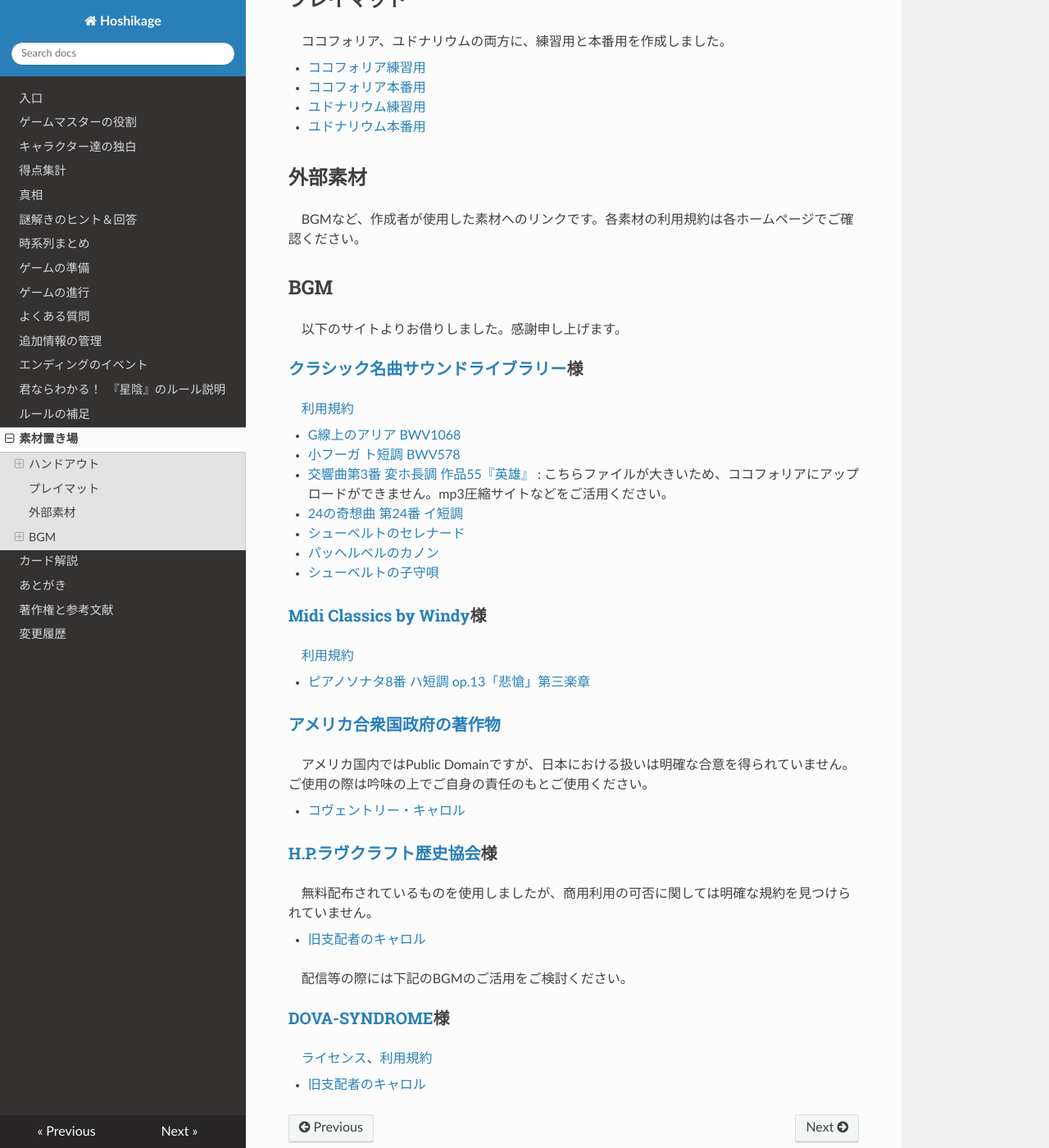
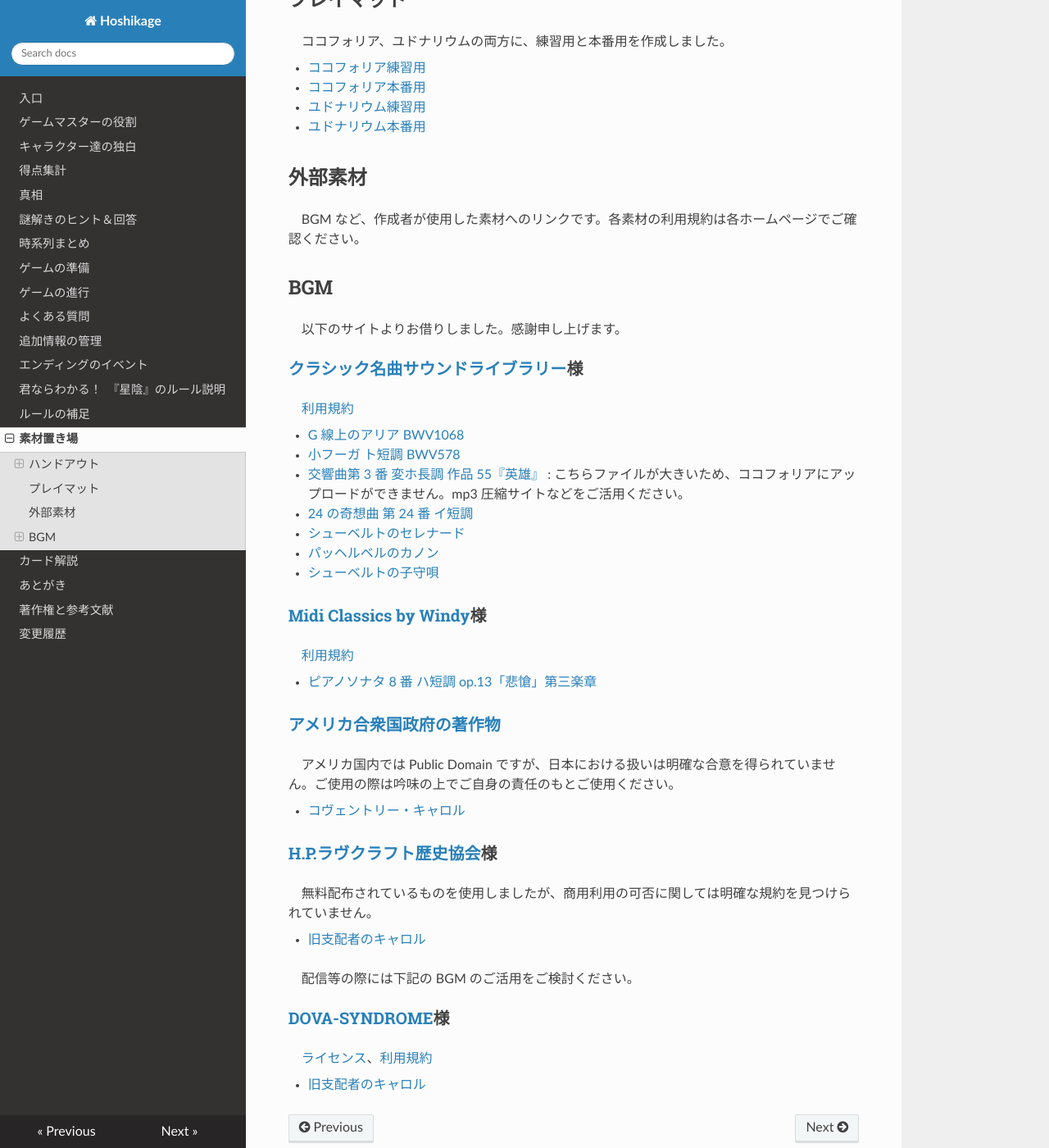
Before and after one commit to KTakahiro1729/Hoshikage, an MkDocs documentation site: the page built from docs/Resources.md, in a window 1280 px wide and 1400 px high, scrolled down 1352 px. Shown: the whole window at 82% size. Built offline with MkDocs 1.6.1, drawn with Linux system fonts in a browser that asks for light colours; nearby versions of some CDN libraries; some of the changed text lies outside the part shown.

Commit message:
fix whitespace

```diff
--- a/docs/Resources.md
+++ b/docs/Resources.md
@@ -1,17 +1,21 @@
 # 素材置き場
-素材置き場です。私が作成した素材はいずれもCC BY 4.0となっています。
+
+素材置き場です。私が作成した素材はいずれも CC BY 4.0 となっています。
 
 ## ハンドアウト
+
 [共通ハンドアウト](resources/HandOuts/CommonHandOut.pdf)はネタバレを含みません。プレイヤー集めの際、ご自由にご利用ください。
 
 **txt**はコピペ用テキストファイルです。
 
 ### 全員へ配布
+
 - [共通ハンドアウト](resources/HandOuts/CommonHandOut.pdf) [txt](resources/HandOuts/CommonHandOut.txt)
 - [印刷用白地図](resources/HandOuts/MapForPrint.pdf)
 - [オープニング台本](resources/HandOuts/Opening.pdf) [txt](resources/HandOuts/Opening.txt)
 
-###  キャラクター用ハンドアウト
+### キャラクター用ハンドアウト
+
 - [シンフォニー](resources/HandOuts/1_PCHandOut/PC1_Symphony.pdf) [txt](resources/HandOuts/1_PCHandOut/PC1_Symphony.txt)
 - [セレナーデ](resources/HandOuts/1_PCHandOut/PC2_Serenade.pdf) [txt](resources/HandOuts/1_PCHandOut/PC2_Serenade.txt)
 - [ララバイ](resources/HandOuts/1_PCHandOut/PC3_Lullaby.pdf) [txt](resources/HandOuts/1_PCHandOut/PC3_Lullaby.txt)
@@ -19,6 +23,7 @@
 - [カプリッチオ](resources/HandOuts/1_PCHandOut/PC5_Capriccio.pdf) [txt](resources/HandOuts/1_PCHandOut/PC5_Capriccio.txt)、[ロンドの研究ノート](resources/HandOuts/1_PCHandOut/Rondo_research_note.pdf) [txt](resources/HandOuts/1_PCHandOut/Rondo_research_note.txt)（一緒に渡してください）
 
 ### 追加ハンドアウト（アリアのスマートフォン）
+
 全プレイヤーに共通メモを、シンフォニー以外には個別メモも渡してください。
 
 - [共通メモ](resources/HandOuts/2_Aria_Memo/Aria_Memo_Common.pdf) [txt](resources/HandOuts/2_Aria_Memo/Aria_Memo_Common.txt)
@@ -28,12 +33,14 @@
 - [カプリッチオ](resources/HandOuts/2_Aria_Memo/Aria_Memo_PC5_Capriccio.pdf) [txt](resources/HandOuts/2_Aria_Memo/Aria_Memo_PC5_Capriccio.txt)
 
 ### 追加ハンドアウト（黄色の印）
+
 - [シンフォニー](resources/HandOuts/3_Yellow_Sign/Yellow_Sign_PC1_Symphony.pdf) [txt](resources/HandOuts/3_Yellow_Sign/Yellow_Sign_PC1_Symphony.txt)
 - [セレナーデ](resources/HandOuts/3_Yellow_Sign/Yellow_Sign_PC2_Serenade.pdf) [txt](resources/HandOuts/3_Yellow_Sign/Yellow_Sign_PC2_Serenade.txt)
 - [ララバイ](resources/HandOuts/3_Yellow_Sign/Yellow_Sign_PC3_Lullaby.pdf) [txt](resources/HandOuts/3_Yellow_Sign/Yellow_Sign_PC3_Lullaby.txt)
 - [カプリッチオ](resources/HandOuts/3_Yellow_Sign/Yellow_Sign_PC5_Capriccio.pdf) [txt](resources/HandOuts/3_Yellow_Sign/Yellow_Sign_PC5_Capriccio.txt)
 
 ### 追加ハンドアウト（その他）
+
 - [シンフォニー（若い図書館員）](resources/HandOuts/4_Other_Additional/Additional_Info_PC1_Symphony.pdf) [txt](resources/HandOuts/4_Other_Additional/Additional_Info_PC1_Symphony.txt)
 - [セレナーデ（トーラス）](resources/HandOuts/4_Other_Additional/Additional_Info_PC2_Serenade.pdf) [txt](resources/HandOuts/4_Other_Additional/Additional_Info_PC2_Serenade.txt)
 - [フーガのスマートフォン](resources/HandOuts/4_Other_Additional/Fuga_Smartphone.pdf) [txt](resources/HandOuts/4_Other_Additional/Fuga_Smartphone.txt)
@@ -42,6 +49,7 @@
 - [ハスター招来・解放の歌](resources/Audio/Coventry_Carol_iaia.mp3): [NEUTRINO](https://n3utrino.work/)の謡子さんに歌っていただきました。
 
 ## プレイマット
+
 ココフォリア、ユドナリウムの両方に、練習用と本番用を作成しました。
 
 - [ココフォリア練習用](https://drive.google.com/file/d/1S7s6l9p6TWkl_tP0ugp6ZICPuw4VmAi1/view?usp=sharing)
@@ -50,39 +58,47 @@
 - [ユドナリウム本番用](https://drive.google.com/file/d/1zI27TB5o9nv9CEYG5iRBaXjfuBP41187/view?usp=sharing)
 
 ## 外部素材
-BGMなど、作成者が使用した素材へのリンクです。各素材の利用規約は各ホームページでご確認ください。
+
+BGM など、作成者が使用した素材へのリンクです。各素材の利用規約は各ホームページでご確認ください。
+
 ## BGM
+
 以下のサイトよりお借りしました。感謝申し上げます。
 
 ### [クラシック名曲サウンドライブラリー](http://classical-sound.seesaa.net/)様
+
 [利用規約](http://andotowa.quu.cc/about.html)
 
-- [G線上のアリア BWV1068](http://classical-sound.seesaa.net/article/470966445.html)
+- [G 線上のアリア BWV1068](http://classical-sound.seesaa.net/article/470966445.html)
 - [小フーガ ト短調 BWV578](http://classical-sound.seesaa.net/article/218983440.html)
-- [交響曲第3番 変ホ長調 作品55『英雄』](http://classical-sound.seesaa.net/article/465448569.html) : こちらファイルが大きいため、ココフォリアにアップロードができません。mp3圧縮サイトなどをご活用ください。
-- [24の奇想曲 第24番 イ短調](http://classical-sound.seesaa.net/article/217720806.html)
+- [交響曲第 3 番 変ホ長調 作品 55『英雄』](http://classical-sound.seesaa.net/article/465448569.html) : こちらファイルが大きいため、ココフォリアにアップロードができません。mp3 圧縮サイトなどをご活用ください。
+- [24 の奇想曲 第 24 番 イ短調](http://classical-sound.seesaa.net/article/217720806.html)
 - [シューベルトのセレナード](http://classical-sound.seesaa.net/article/210779741.html)
 - [パッヘルベルのカノン](http://classical-sound.seesaa.net/article/472845789.html)
 - [シューベルトの子守唄](http://classical-sound.seesaa.net/article/210855449.html)
 
 ### [Midi Classics by Windy](https://windy-vis.com/art/classic-midi/ent5.htm)様
+
 [利用規約](https://windy-vis.com/art/download/index.html)
 
-- [ピアノソナタ8番 ハ短調 op.13「悲愴」第三楽章](https://windy-vis.com/art/viewer/Beethoven_Pathetique3.htm)
+- [ピアノソナタ 8 番 ハ短調 op.13「悲愴」第三楽章](https://windy-vis.com/art/viewer/Beethoven_Pathetique3.htm)
 
 ### [アメリカ合衆国政府の著作物](https://ja.wikipedia.org/wiki/%E3%82%A2%E3%83%A1%E3%83%AA%E3%82%AB%E5%90%88%E8%A1%86%E5%9B%BD%E6%94%BF%E5%BA%9C%E3%81%AE%E8%91%97%E4%BD%9C%E7%89%A9)
-アメリカ国内ではPublic Domainですが、日本における扱いは明確な合意を得られていません。ご使用の際は吟味の上でご自身の責任のもとご使用ください。
+
+アメリカ国内では Public Domain ですが、日本における扱いは明確な合意を得られていません。ご使用の際は吟味の上でご自身の責任のもとご使用ください。
 
 - [コヴェントリー・キャロル](https://ja.wikipedia.org/wiki/%E3%83%95%E3%82%A1%E3%82%A4%E3%83%AB:U.S._Army_Band_-_Coventry_Carol.ogg)
 
 ### [H.P.ラヴクラフト歴史協会](https://www.hplhs.org/)様
+
 無料配布されているものを使用しましたが、商用利用の可否に関しては明確な規約を見つけられていません。
 
 - [旧支配者のキャロル](https://store.hplhs.org/products/a-very-scary-solstice)
 
-配信等の際には下記のBGMのご活用をご検討ください。
+配信等の際には下記の BGM のご活用をご検討ください。
 
 ### [DOVA-SYNDROME](https://dova-s.jp/)様
+
 [ライセンス](https://dova-s.jp/_contents/license/)、[利用規約](https://dova-s.jp/_contents/agreement/)
 
 - [旧支配者のキャロル](https://dova-s.jp/bgm/play14442.html)
```
